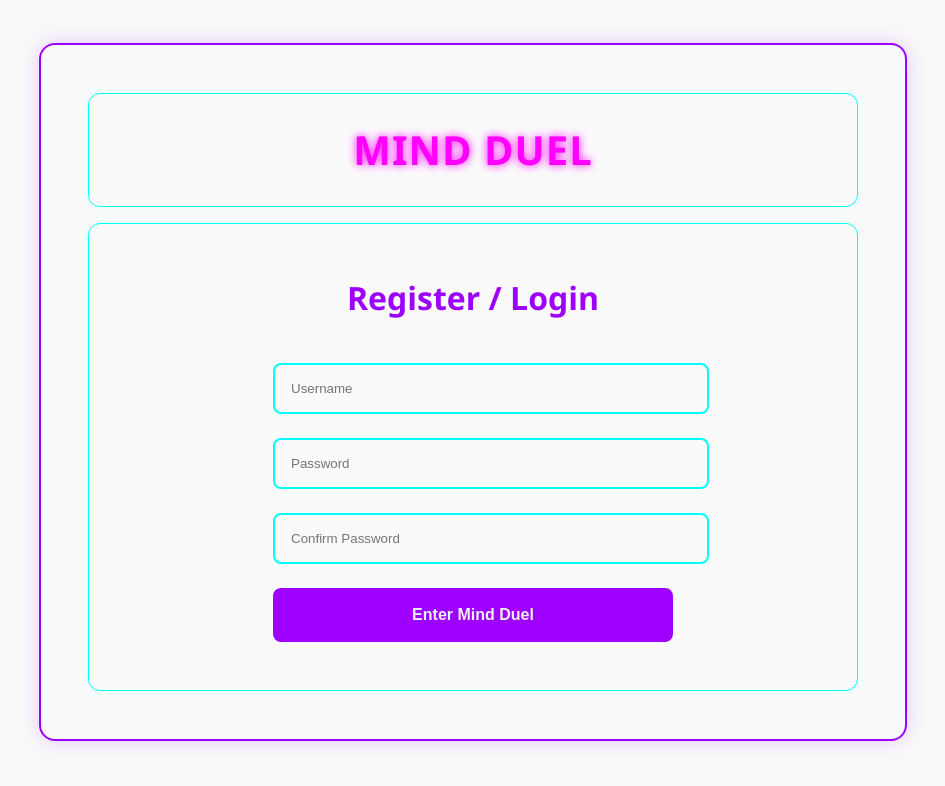
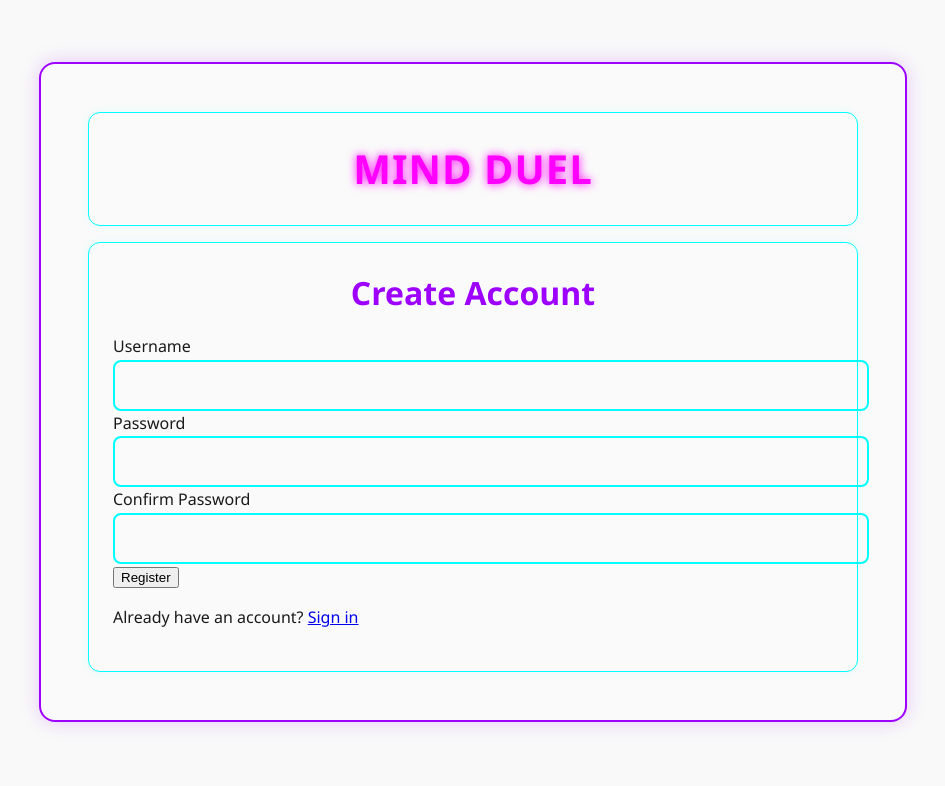
Before and after one commit to Wambui-Kibathi/MindDuel-App, a React (Vite) app: page /register in a window 1280 px wide. Shown: the top 786 px of the page, without its empty margins (167-1112 px from the left). Built offline with nearby package versions, Linux system fonts and the light colour scheme.

Commit message:
Update RegisterForm.jsx (#28)

```diff
--- a/src/components/Auth/RegisterForm.jsx
+++ b/src/components/Auth/RegisterForm.jsx
@@ -7,12 +7,20 @@ export function RegisterForm() {
   const [formData, setFormData] = useState({
     username: '',
     password: '',
-    confirmPassword: ''  // Added confirmation field
+    confirmPassword: ''
   });
   const [error, setError] = useState(null);
   const [loading, setLoading] = useState(false);
   const { login } = useContext(AuthContext);
   const navigate = useNavigate();
+
+  const handleChange = (e) => {
+    const { name, value } = e.target;
+    setFormData(prev => ({
+      ...prev,
+      [name]: value
+    }));
+  };
 
   const handleSubmit = async (e) => {
     e.preventDefault();
@@ -28,13 +36,20 @@ export function RegisterForm() {
       return;
     }
 
+    if (formData.username.length < 3) {
+      setError("Username must be at least 3 characters");
+      return;
+    }
+
     setLoading(true);
     setError(null);
 
     try {
-      const response = await fetch('http://localhost:3000/users', {
+      const response = await fetch('https://mindduel-app-backend.onrender.com/api/users/register', {
         method: 'POST',
-        headers: { 'Content-Type': 'application/json' },
+        headers: {
+          'Content-Type': 'application/json',
+        },
         body: JSON.stringify({
           username: formData.username,
           password: formData.password
@@ -44,22 +59,17 @@ export function RegisterForm() {
       const data = await response.json();
 
       if (!response.ok) {
-        // Handle API error messages
         throw new Error(data.message || 'Registration failed');
       }
 
-      // Ensure we have minimum required user data
-      if (!data.id) {
-        throw new Error('Invalid user data received from server');
-      }
-
+      // Login the user after successful registration
       login({
-        id: data.id,
-        username: data.username,
-        // Add any other user data you want to store
+        id: data.user.id,
+        username: data.user.username,
+        token: data.token // Assuming your backend returns a token
       });
 
-      navigate('/home', { replace: true });  // Prevent back navigation to register
+      navigate('/home', { replace: true });
     } catch (err) {
       setError(err.message || 'Registration failed. Please try again.');
     } finally {
@@ -73,49 +83,63 @@ export function RegisterForm() {
         <div className="nested-card app-title-card">
           <h1 className="app-title">MIND DUEL</h1>
         </div>
-        <div className="nested-card">
-          <form onSubmit={handleSubmit} className="register-form">
-            <h2>Register / Login</h2>
-            {error && <p className="error-message">{error}</p>}
 
+        <div className="nested-card auth-card">
+          <h2>Create Account</h2>
+
+          {error && <div className="error-message">{error}</div>}
+
+          <form onSubmit={handleSubmit}>
+            <div className="form-group">
+              <label htmlFor="username">Username</label>
               <input
                 type="text"
+                id="username"
                 name="username"
-              placeholder="Username"
                 value={formData.username}
-              onChange={(e) => setFormData({...formData, username: e.target.value})}
+                onChange={handleChange}
                 required
-              minLength={3}
-              maxLength={20}
+                minLength="3"
               />
+            </div>
 
+            <div className="form-group">
+              <label htmlFor="password">Password</label>
               <input
                 type="password"
+                id="password"
                 name="password"
-              placeholder="Password"
                 value={formData.password}
-              onChange={(e) => setFormData({...formData, password: e.target.value})}
+                onChange={handleChange}
                 required
-              minLength={6}
+                minLength="6"
               />
+            </div>
 
+            <div className="form-group">
+              <label htmlFor="confirmPassword">Confirm Password</label>
               <input
                 type="password"
+                id="confirmPassword"
                 name="confirmPassword"
-              placeholder="Confirm Password"
                 value={formData.confirmPassword}
-              onChange={(e) => setFormData({...formData, confirmPassword: e.target.value})}
+                onChange={handleChange}
                 required
               />
+            </div>
 
             <button
               type="submit"
-              disabled={loading || !formData.username || !formData.password || !formData.confirmPassword}
-              className="button button-primary"
+              className="auth-button"
+              disabled={loading}
             >
-              {loading ? 'Processing...' : 'Enter Mind Duel'}
+              {loading ? 'Creating Account...' : 'Register'}
             </button>
           </form>
+
+          <div className="auth-footer">
+            <p>Already have an account? <a href="/login">Sign in</a></p>
+          </div>
         </div>
       </div>
     </div>
```
Lines whose indentation alone changed are shown as unchanged.
